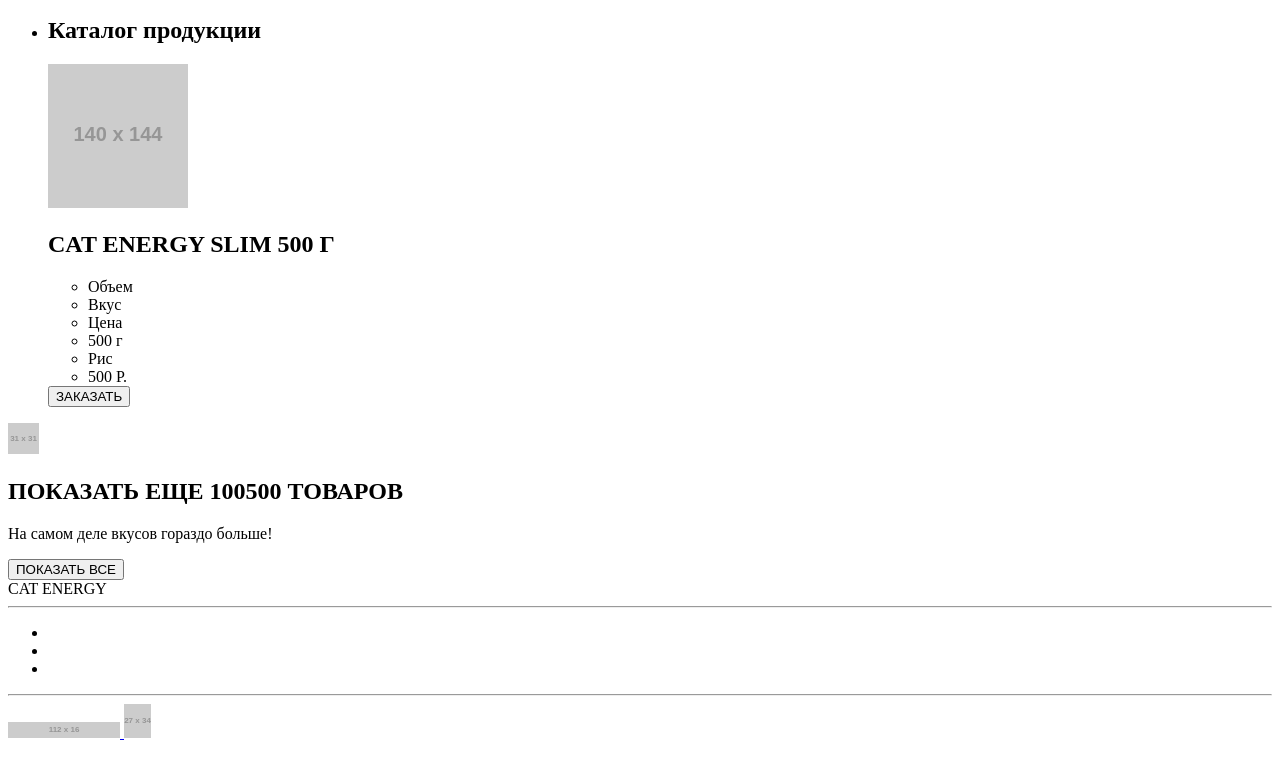
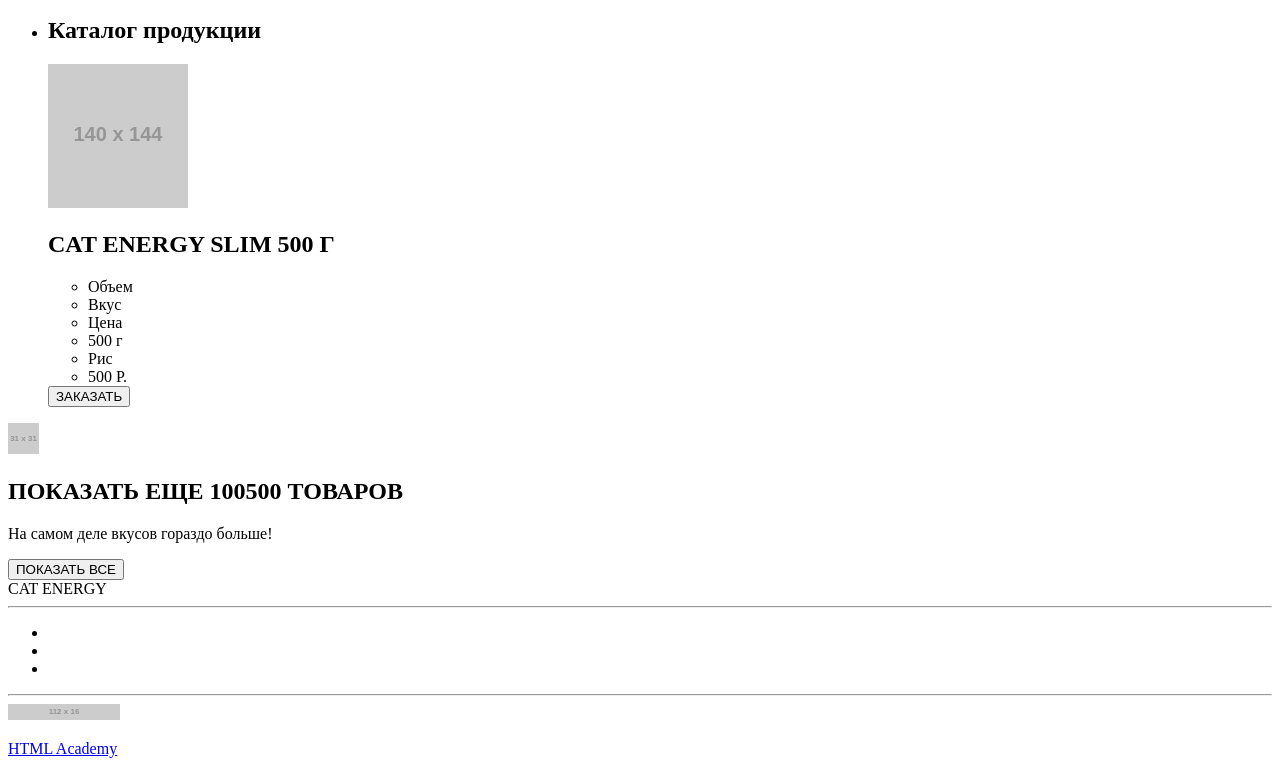
Before and after one commit to Vaitnol/1417205-cat-energy-19, a website: page source/catalog.html in a window 1280 px wide. Shown: the part 2609-3383 px from the top of the page. Before the commit the page ends 3359 px from the top, so only its background shows below. Drawn offline with Linux system fonts and the light colour scheme; placeholder pictures from the web are drawn by us.

Commit message:
вернул текст

```diff
--- a/source/catalog.html
+++ b/source/catalog.html
@@ -277,7 +277,7 @@
           <img class="copyright__logo" src="https://via.placeholder.com/112x16" alt="logo">
         </a>
         <a class="copyright__icon-link" href="https://htmlacademy.ru/intensive/adaptive">
-          <img class="copyright__icon" src="https://via.placeholder.com/27x34" alt="icon">
+          <p class="copyright__text">HTML Academy</p>
         </a>
       </div>
     </div>
```
Also changed, not shown: source/form.html (+1 -1 lines), source/index.html (+1 -1 lines).
